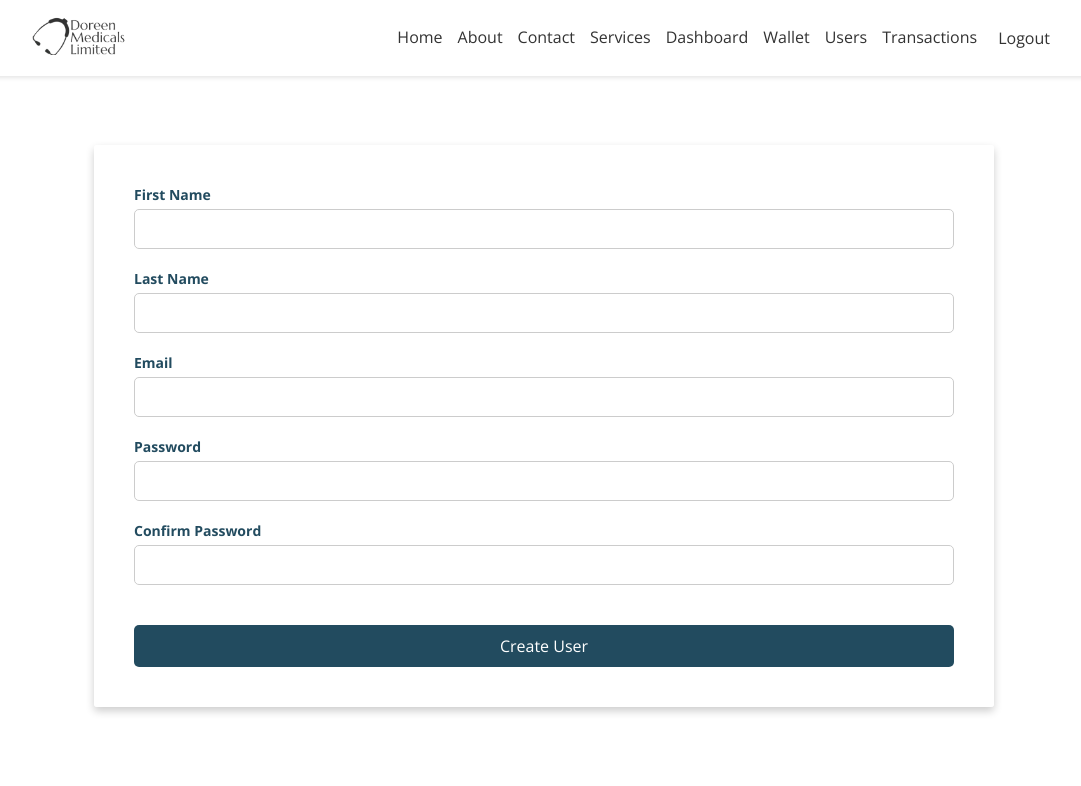
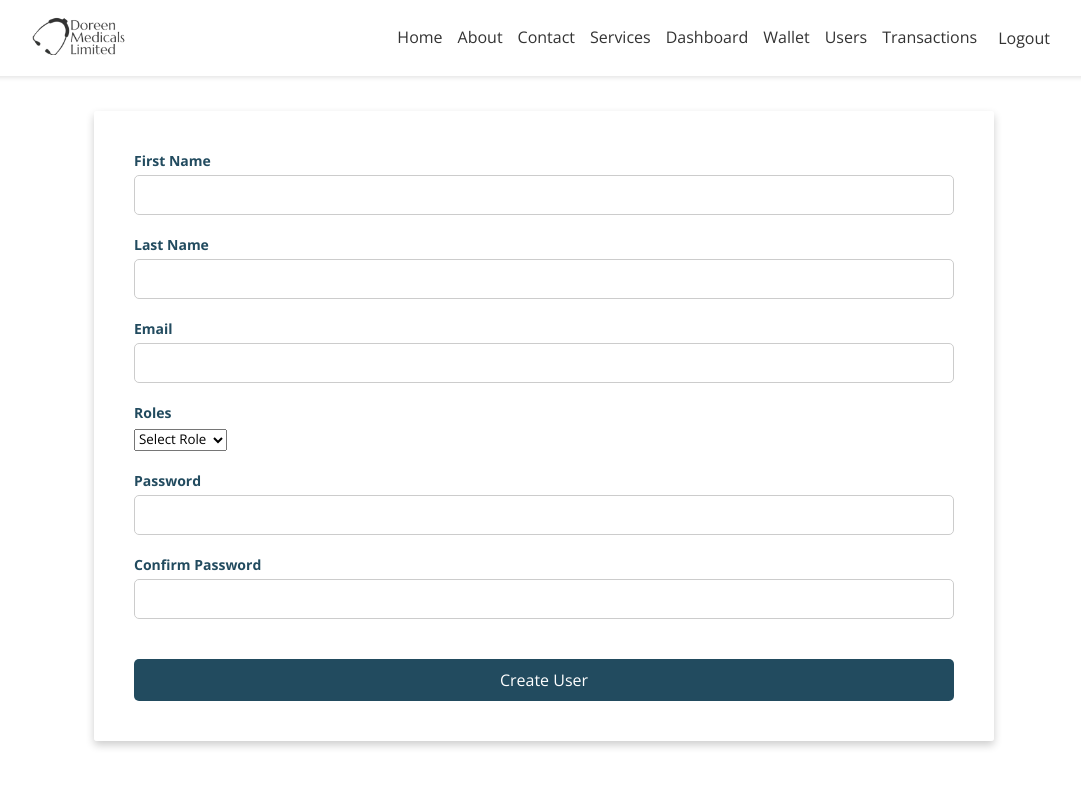
Before and after one commit to hatimkh20/Medical-Portal-Frontend, a React (Create React App) app: page /create-user in a window 1280 px wide. Shown: the top 786 px of the page, without its empty margins (96-1177 px from the left). Built offline with nearby package versions, Linux system fonts and the light colour scheme; sample sign-in values are in the browser's storage; a web font is replaced by a local one.

Commit message:
create user page fix

```diff
--- a/src/pages/CreateUserPage.js
+++ b/src/pages/CreateUserPage.js
@@ -11,8 +11,7 @@ const CreateUserPage = () => {
       firstName: "",
       lastName: "",
       email: "",
-      gmcNumber: "",
-      signature: "",  // Changed to string
+      role: "",
       password: "",
       confirmPassword: "",
     },
@@ -102,6 +101,30 @@ const CreateUserPage = () => {
               ) : null}
             </div>
 
+
+
+            <div className="form-group">
+              <label htmlFor="role">Roles</label>
+              <select
+              className="form-control"
+                id="role"
+                name="role"
+                value={formik.values.email}
+                onChange={formik.handleChange}
+                >
+                <option value="">Select Role</option>
+                <option key="manager" value="manager">
+                    Manager
+                </option>
+                <option key="accountant" value="accountant">
+                    Accountant
+                </option>
+                </select>
+                {formik.touched.role && formik.errors.role ? (
+                    <div className="error">{formik.errors.role}</div>
+                ) : null}
+            </div>
+
             <div className="form-group">
               <label htmlFor="password">Password</label>
               <input
```
